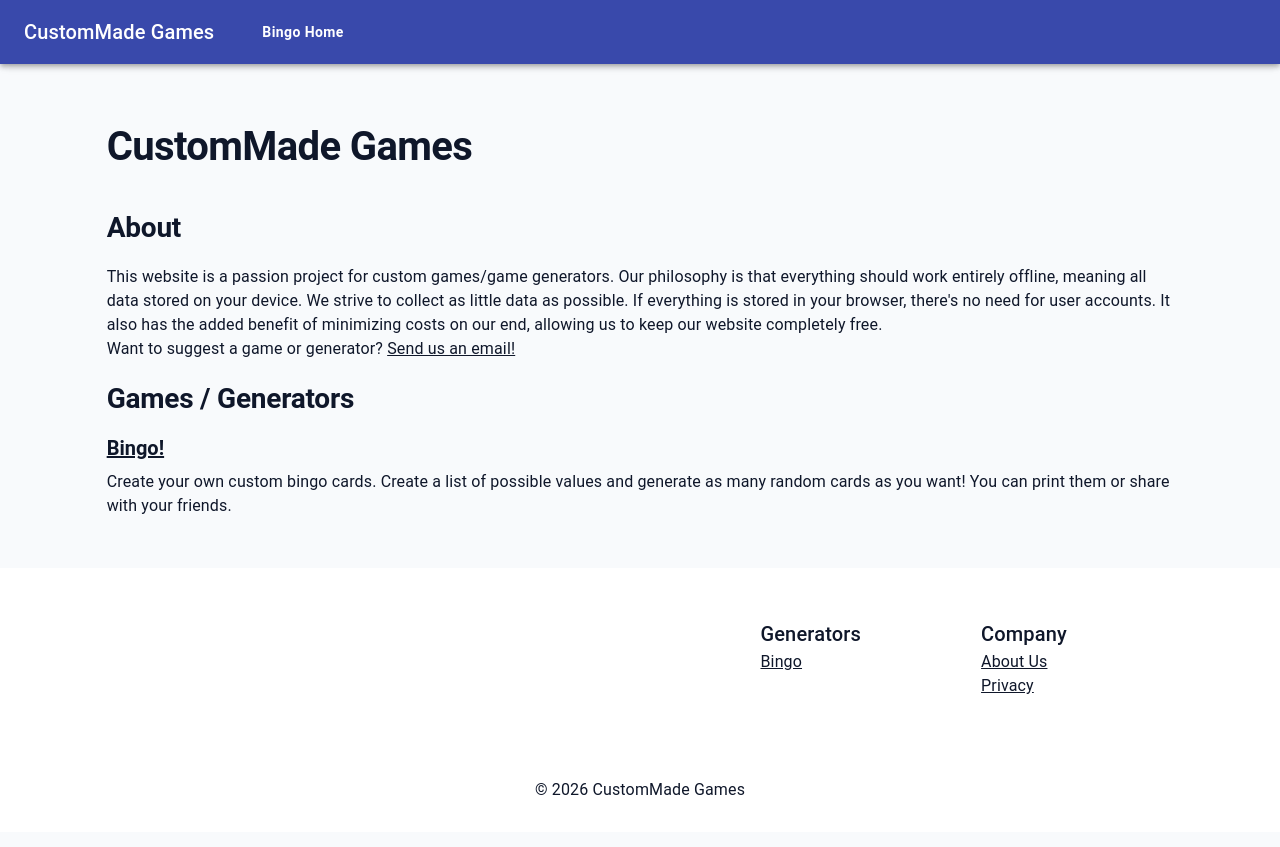
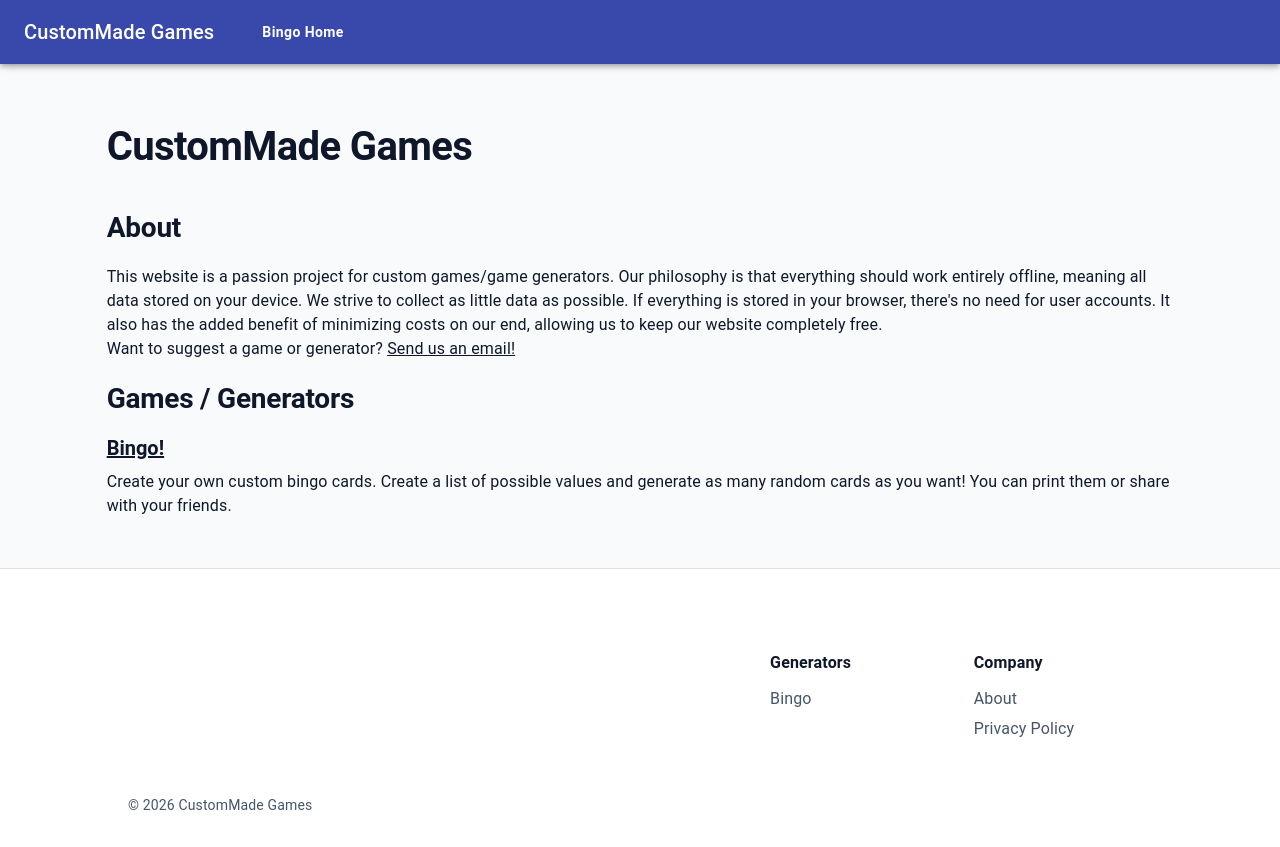
Before and after one commit to hagensv-web/games, a Next.js app: page / in a window 1280 px wide. Built offline with nearby package versions, Linux system fonts and the light colour scheme; what @mui/material-nextjs would draw is missing.

Commit message:
footer accessibility improvements

```diff
--- a/src/components/Footer.tsx
+++ b/src/components/Footer.tsx
@@ -8,41 +8,40 @@ import Typography from "@mui/material/Typography";
 import Link from "next/link";
 import Spacer from "@/components/Spacer";
 import { SxProps, Theme } from "@mui/material/styles";
+import FooterSection from "./FooterSection";
+import FooterLink from "./FooterLink";
 
 const backgroundSx: SxProps<Theme> = {
+    py: 4,
     paddingX: { xs: "5%", md: "10%" },
+    borderTop: "1px solid",
+    borderColor: (theme) => theme.palette.divider,
     background: (theme) => theme.palette.background.paper
 }
 
 export default function Footer(){
     return (
-        <Box sx={backgroundSx} className="no-print">
+        <Box component="footer" sx={backgroundSx} className="no-print">
             <Spacer height="50px" />
             <Grid container>
                 <Grid size={"grow"}></Grid>
                 <Grid size={{ xs: 4, md: 2}} display="flex" justifyContent="center">
-                    <Stack direction={"column"}>
-                    <Typography variant="h6">
-                        Generators
-                    </Typography>
-                    <Typography variant="body1"><Link href={"/bingo"}>Bingo</Link></Typography>
-                    </Stack>
+                    <FooterSection title="Generators">
+                        <FooterLink href="/bingo">Bingo</FooterLink>
+                    </FooterSection>
                 </Grid>
                 <Grid size={{ xs: 4, md: 3}} display="flex" justifyContent="center">
-                    <Stack direction={"column"}>
-                    <Typography variant="h6">
-                        Company
-                    </Typography>
-                    <Typography variant="body1"><Link href={"/"}>About Us</Link></Typography>
-                    <Typography variant="body1"><Link href={"/company/privacy"}>Privacy</Link></Typography>
-                    </Stack>
+                    <FooterSection title="Company">
+                        <FooterLink href="/">About</FooterLink>
+                        <FooterLink href="/company/privacy">Privacy Policy</FooterLink>
+                    </FooterSection>
                 </Grid>
             </Grid>
-            <Spacer height="80px" />
-            <Stack direction={"row"} justifyContent={"center"}>
-                <Typography variant="body1">© {new Date().getFullYear()} CustomMade Games</Typography>
-            </Stack>
-            <Spacer height="30px" />
+            <Box sx={{ mt: 6 }}>
+                <Typography variant="body2" color="text.secondary">
+                    © {new Date().getFullYear()} CustomMade Games
+                </Typography>
+            </Box>
         </Box>
     )
 }
--- /dev/null
+++ b/src/components/FooterLink.tsx
@@ -0,0 +1,23 @@
+import { Link } from "@mui/material";
+import NextLink from "next/link";
+
+export default function FooterLink({
+  href,
+  children,
+}: {
+  href: string;
+  children: React.ReactNode;
+}) {
+    return (
+        <li style={{ marginBottom: 6 }}>
+            <Link
+                component={NextLink}
+                href={href}
+                underline="hover"
+                color="text.secondary"
+            >
+                {children}
+            </Link>
+        </li>
+    );
+}
--- /dev/null
+++ b/src/components/FooterSection.tsx
@@ -0,0 +1,31 @@
+import Box from "@mui/material/Box";
+import Typography from "@mui/material/Typography";
+
+
+export default function FooterSection({
+  title,
+  children,
+}: {
+  title: string;
+  children: React.ReactNode;
+}) {
+    return (
+        <Box>
+            <Typography
+                variant="body1"
+                sx={{
+                    fontWeight: 600,
+                    mb: 1.5,
+                }}
+            >
+                {title}
+            </Typography>
+
+            <Box component="nav" aria-label={title}>
+                <ul style={{ listStyle: "none", margin: 0, padding: 0 }}>
+                    {children}
+                </ul>
+            </Box>
+        </Box>
+    );
+}
```
